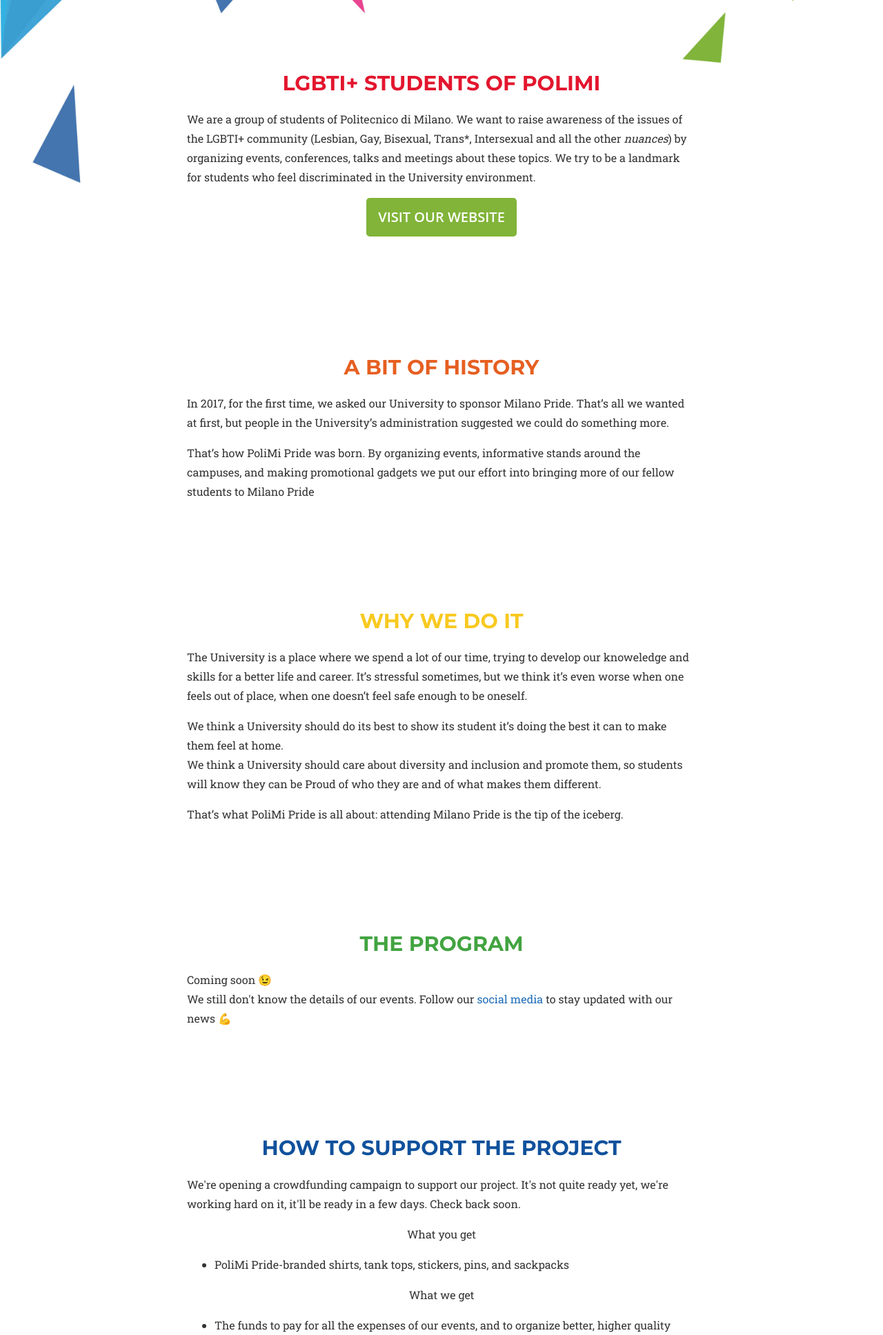
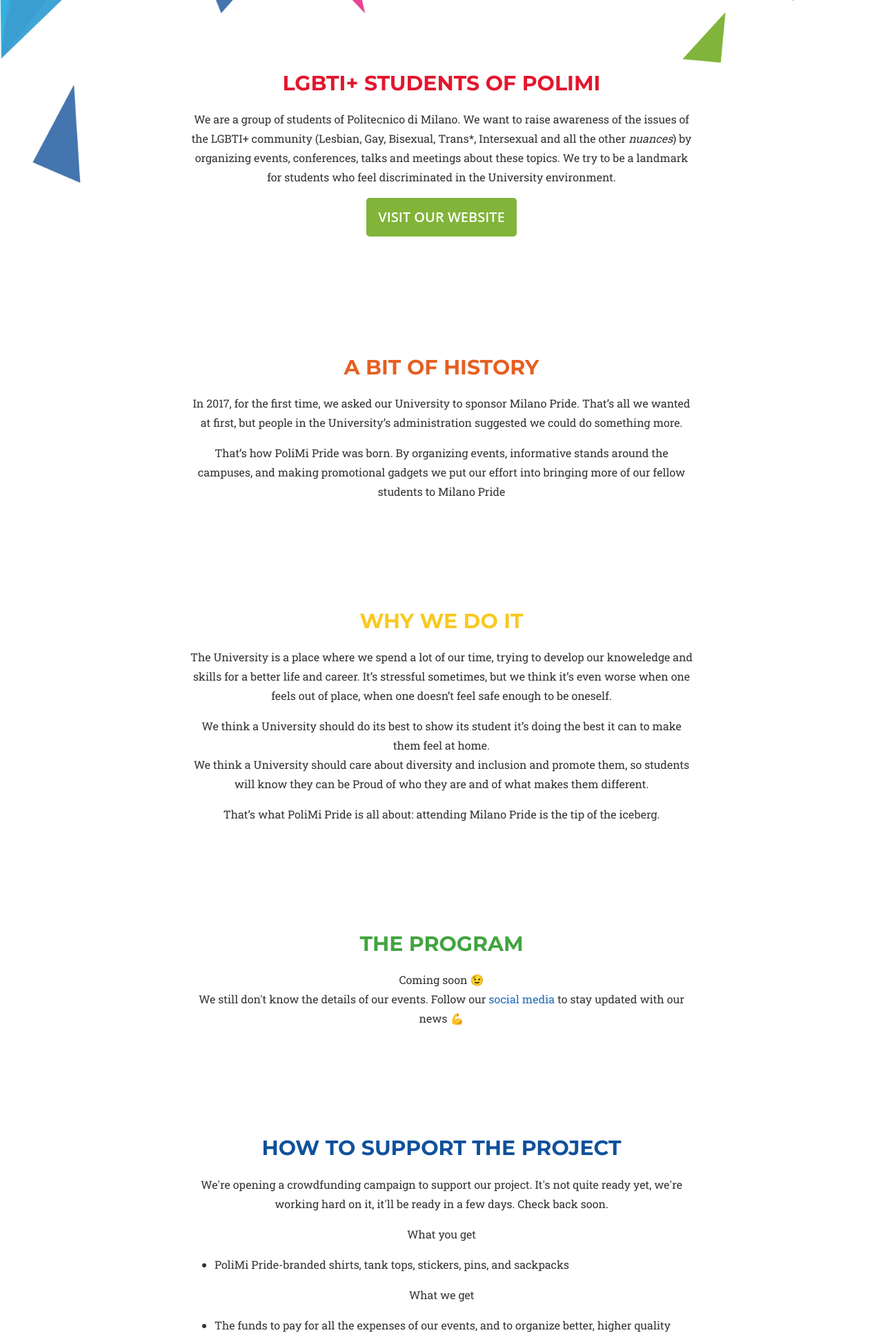
Before and after one commit to poliedro-polimi/polimipride.it, a Flask app: page / in a window 1280 px wide. Shown: the part 739-2675 px from the top of the page at 69% size. Run offline with Flask 2, Linux system fonts and the light colour scheme; some libraries are stand-ins or nearby versions.

Commit message:
Center section text

```diff
--- a/polimipride/static/css/style.css
+++ b/polimipride/static/css/style.css
@@ -779,3 +779,7 @@ nav#mainNav .nav-important {
 nav#mainNav .nav-important a.nav-link {
     color: white;
 }
+
+section p {
+    text-align: center;
+}
```
